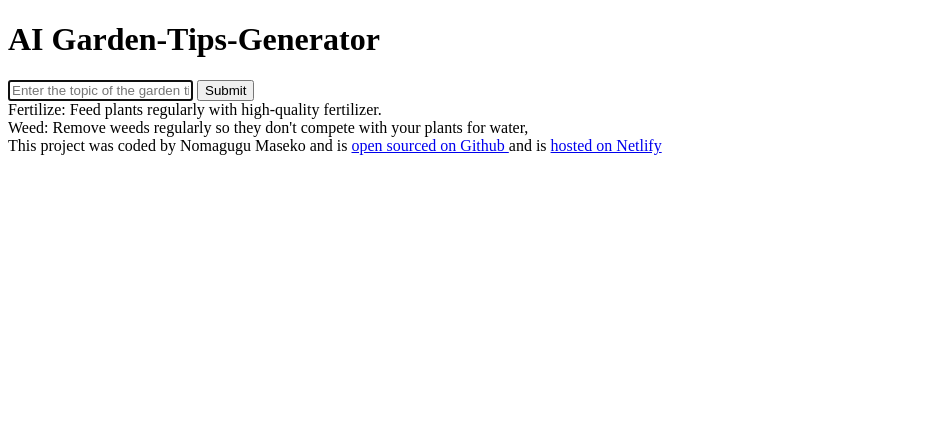
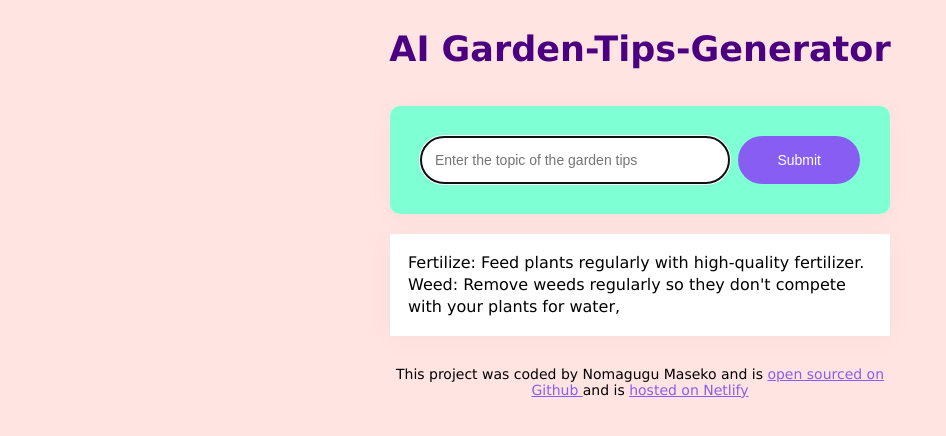
Before and after one commit to neinu/Garden-Tips-Generator, a plain HTML site: page index.html in a window 1280 px wide. Shown: the whole page, without its empty margins (0-946 px from the left). Drawn offline with Linux system fonts and the light colour scheme; files that its build step writes are made by us from their sources.

Commit message:
added  classes to html and styling to the project

```diff
--- a/index.html
+++ b/index.html
@@ -10,6 +10,7 @@
     <header>
     <h1> AI Garden-Tips-Generator</h1>
     </header>
+    <div class="container">
     <main>
 
 
@@ -18,10 +19,11 @@
             autofocus
             required
             autocomplete="off"
+            class="instructions"
              />
-            <input type="submit"/>
+            <input type="submit" class="submit-button"/>
         </form>
-        <div>
+        <div class="tips">
             Fertilize: Feed plants regularly with high-quality fertilizer.
             <br/>
             Weed: Remove weeds regularly so they don't compete with your plants for water,
@@ -33,6 +35,7 @@
         target="_blank"> open sourced on Github </a>
     and is <a href="https://ai-garden-tips-generator.netlify.app/" target="_blank"> hosted on Netlify </a>
 </footer>
+</div>
 <script src="src/index.js"></script>
 </body>
 </html>
--- /dev/null
+++ b/src/styles.css
@@ -0,0 +1,71 @@
+body {
+    background-color: mistyrose;
+    font-family: Verdana, Geneva, Tahoma, sans-serif;
+}
+
+a {
+    color: #885df1;
+}
+
+.container {
+    margin: 30px auto;
+    max-width: 500px;
+
+}
+
+header {
+    margin-bottom: 28px;
+}
+
+h1 {
+     text-align:center;
+     font-weight: 800;
+     font-size: 35px;
+     line-height: 1.5;
+     color: indigo;
+}
+
+form {
+    padding: 30px;
+    background-color: aquamarine;
+    box-shadow: 0px 4px 30px 0px rgba(39, 33, 66, 0.03);
+    border-radius: 10px;
+    display: flex;
+    margin-bottom: 20px;
+}
+.instructions {
+    padding: 14px;
+    border: 1px solid rgba(39, 33, 66, 0.5);
+    width: 70%;
+    font-size: 14px;
+    border-radius: 50px;
+    line-height: 18px;
+    color: darkblue;
+}
+
+.submit-button {
+    margin-left: 8px;
+    background: #885df1;
+    color: white;
+    border: none;
+    width: 130px;
+    font-size: 14px;
+    border-radius: 50px;
+    padding: 12px 18px;
+}
+
+.tips {
+    font-size: 16px;
+    background-color: white;
+    padding: 18px;
+    line-height: 22px;
+    border-left: #885df1;
+    box-shadow: 0px 4px 30px 0px rgba(39, 33, 66, 0.03);
+
+}
+
+footer {
+    text-align: center;
+    font-size: 14px;
+    margin-top: 30px;
+}
```
